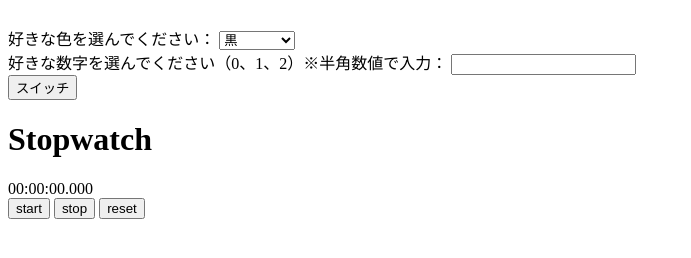
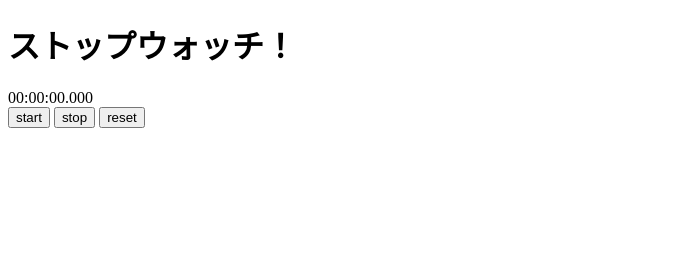
Before and after one commit to nekoninngen/zyugyou, a plain HTML site: page index.html in a window 1280 px wide. Shown: the whole page, without its empty margins (0-691 px from the left). Drawn offline with Linux system fonts and the light colour scheme.

Commit message:
Update index.html

```diff
--- a/index.html
+++ b/index.html
@@ -12,28 +12,13 @@
 
 
 
-        <br>
-        <label for="colour-select">好きな色を選んでください：</label>
-        <select id="colour-select">
-            <option value="黒">黒</option>
-            <option value="白">白</option>
-            <option value="オレンジ">オレンジ</option>
-            <option value="青">青</option>
-        </select>
-        <br>
-        <label for="number-input">好きな数字を選んでください（0、1、2）※半角数値で入力：</label>
-        <input type="number" id="number-input">
-        <br>
-        <button onclick="checkFortune()">スイッチ</button>
-        <p id="result-output"></p>
-
 
     </div>
 
 
 
 
-  <h1>Stopwatch</h1>
+  <h1>ストップウォッチ！</h1>
   <div id="container">
     <div id="time">00:00:00.000</div>
     <div id="buttons">
```
